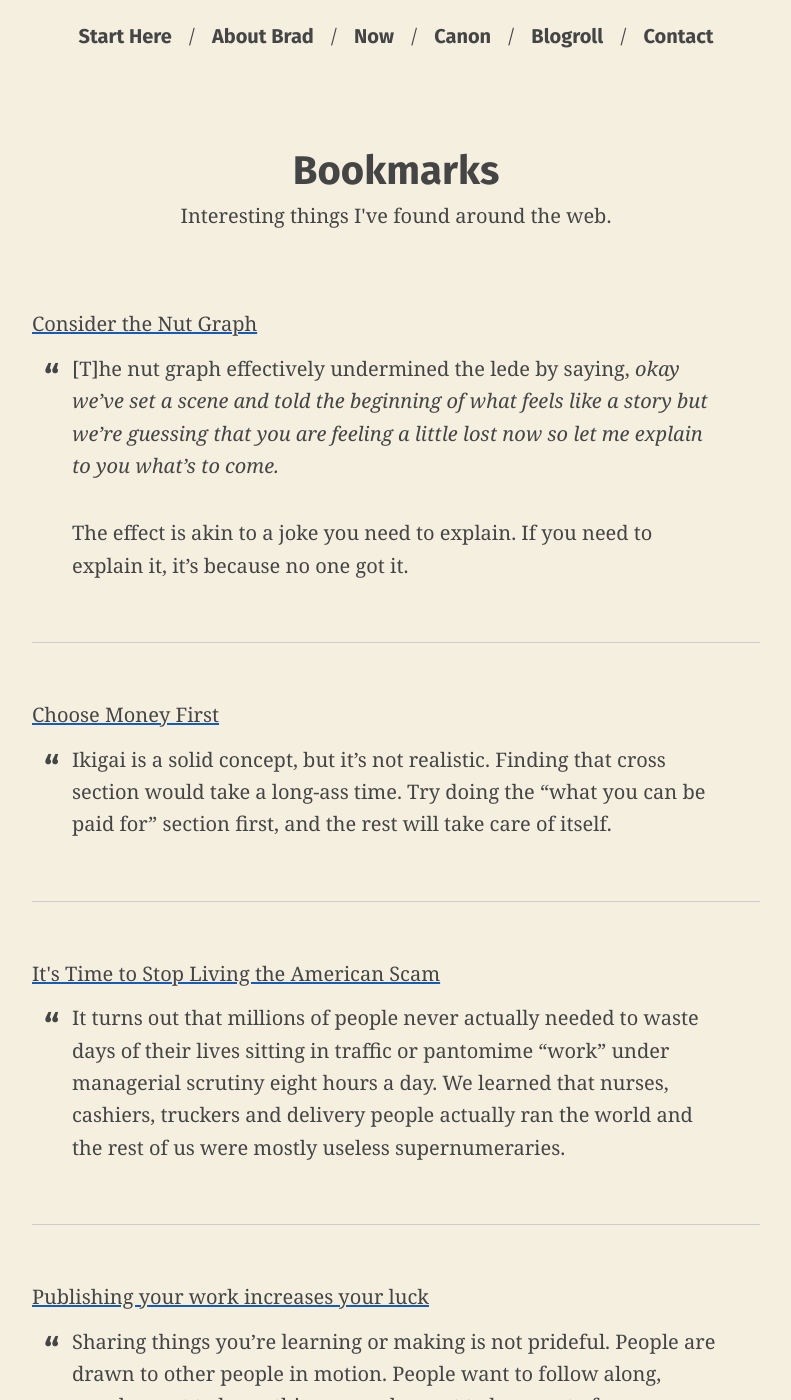
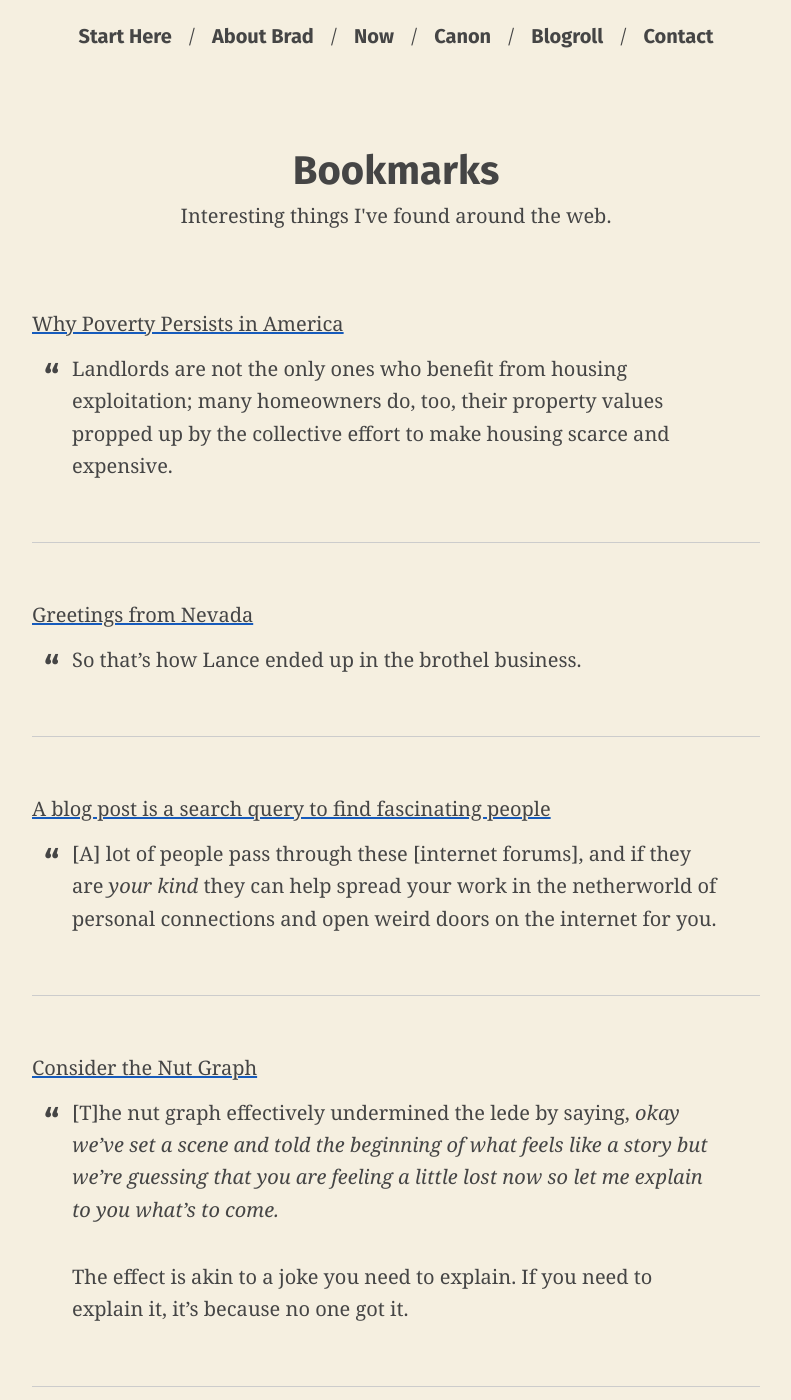
Before and after one commit to bradonomics/bradonomics.com, a Jekyll site: the page built from _pages/bookmarks.html, in a window 1280 px wide and 1400 px high. Shown: the whole window, without its empty margins (244-1035 px from the left). Built offline with Jekyll 4.4.1, drawn with Linux system fonts in a browser that asks for light colours.

Commit message:
Add new bookmarks

```diff
--- a/_data/bookmarks.yml
+++ b/_data/bookmarks.yml
@@ -2,6 +2,21 @@
   quote: |
   link:
   tags: []
+- title: Why Poverty Persists in America
+  quote: |
+    Landlords are not the only ones who benefit from housing exploitation; many homeowners do, too, their property values propped up by the collective effort to make housing scarce and expensive.
+  link: https://www.nytimes.com/2023/03/09/magazine/poverty-by-america-matthew-desmond.html
+  tags: [Housing]
+- title: Greetings from Nevada
+  quote: |
+    So that's how Lance ended up in the brothel business.
+  link: https://www.fantasticman.com/features/giga
+  tags: []
+- title: A blog post is a search query to find fascinating people
+  quote: |
+    [A] lot of people pass through these [internet forums], and if they are *your kind* they can help spread your work in the netherworld of personal connections and open weird doors on the internet for you.
+  link: https://escapingflatland.substack.com/p/search-query
+  tags: [Networking]
 - title: Consider the Nut Graph
   quote: |
     [T]he nut graph effectively undermined the lede by saying, *okay we've set a scene and told the beginning of what feels like a story but we're guessing that you are feeling a little lost now so let me explain to you what's to come.*
```
